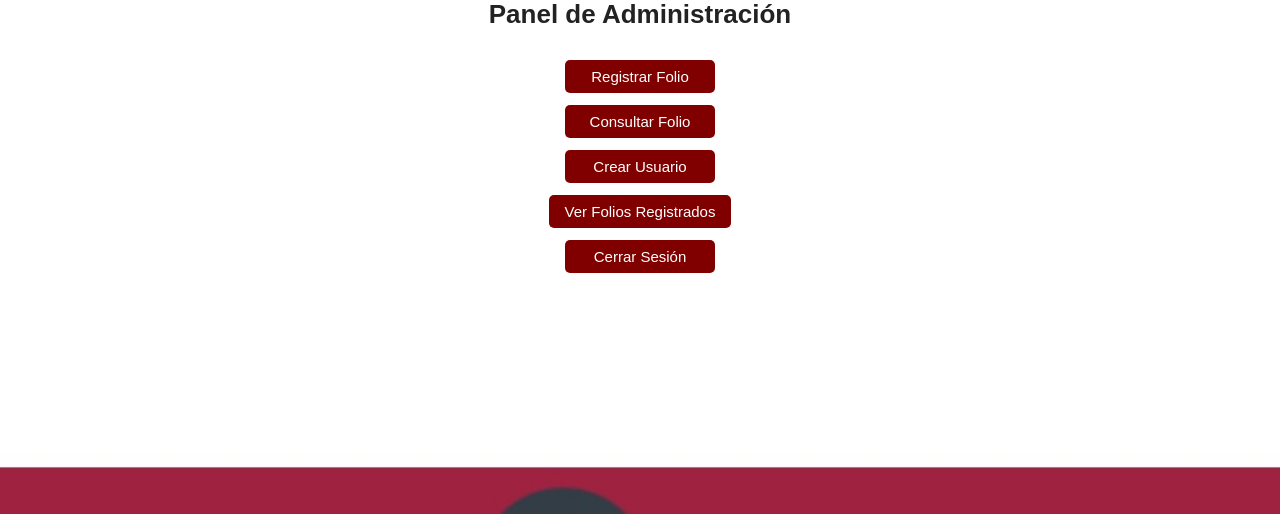
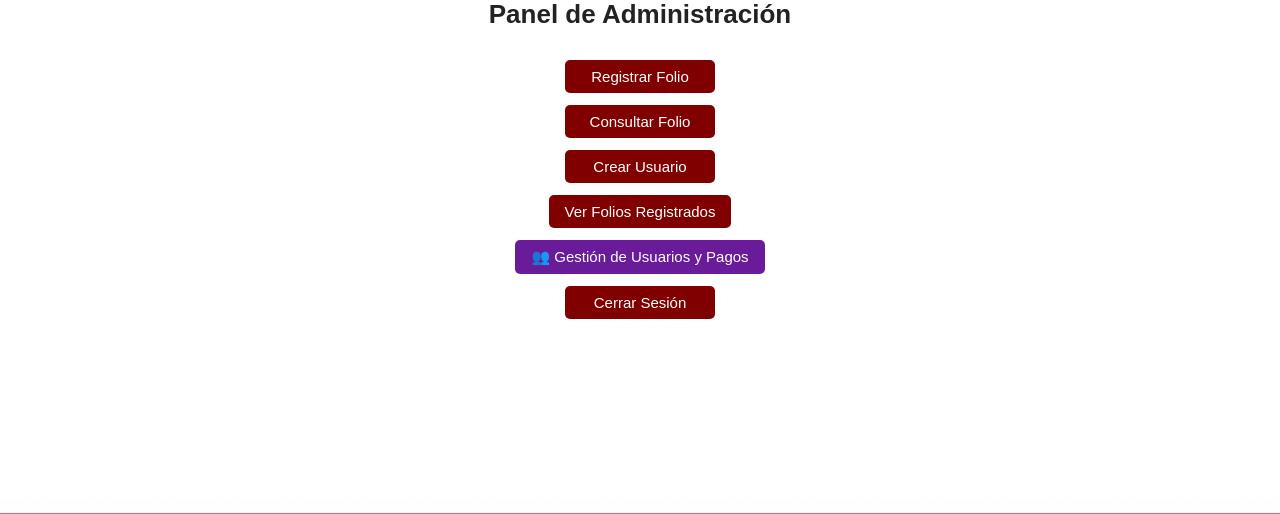
Before and after one commit to Gsr1989/Edomex, a Flask app: page /admin in a window 1280 px wide. Shown: the part 850-1364 px from the top of the page. Run offline with Flask 3, Linux system fonts and the light colour scheme; the visitor is signed in with stand-in values (Sample User, id 1).

Commit message:
Add user management button with styling

```diff
--- a/templates/panel.html
+++ b/templates/panel.html
@@ -56,6 +56,24 @@
             background-color: #660000;
         }
 
+        /* Botón exclusivo para gestión de usuarios — morado */
+        .btn-usuarios {
+            background-color: #6a1b9a;
+            color: white;
+            padding: 8px 16px;
+            border: none;
+            border-radius: 5px;
+            font-size: 15px;
+            cursor: pointer;
+            text-align: center;
+            transition: background-color 0.3s ease;
+            min-width: 150px;
+        }
+
+        .btn-usuarios:hover {
+            background-color: #4a148c;
+        }
+
         footer {
             margin-top: 30px;
             width: 100%;
@@ -67,7 +85,7 @@
         }
 
         @media (max-width: 600px) {
-            .btn {
+            .btn, .btn-usuarios {
                 min-width: 120px;
                 font-size: 14px;
                 padding: 7px 14px;
@@ -89,6 +107,7 @@
         <a href="{{ url_for('consulta_folio') }}"><button class="btn">Consultar Folio</button></a>
         <a href="{{ url_for('crear_usuario') }}"><button class="btn">Crear Usuario</button></a>
         <a href="{{ url_for('admin_folios') }}"><button class="btn">Ver Folios Registrados</button></a>
+        <a href="{{ url_for('admin_usuarios') }}"><button class="btn-usuarios">👥 Gestión de Usuarios y Pagos</button></a>
     {% elif session.get('rol') == 'distribuidor' %}
         <a href="{{ url_for('crear_cliente') }}"><button class="btn">Crear Cliente</button></a>
         <a href="{{ url_for('crear_usuario_hijo') }}"><button class="btn">Crear Subusuario</button></a>
@@ -104,4 +123,4 @@
 </footer>
 
 </body>
-</html>
+                                                      </html>
```
